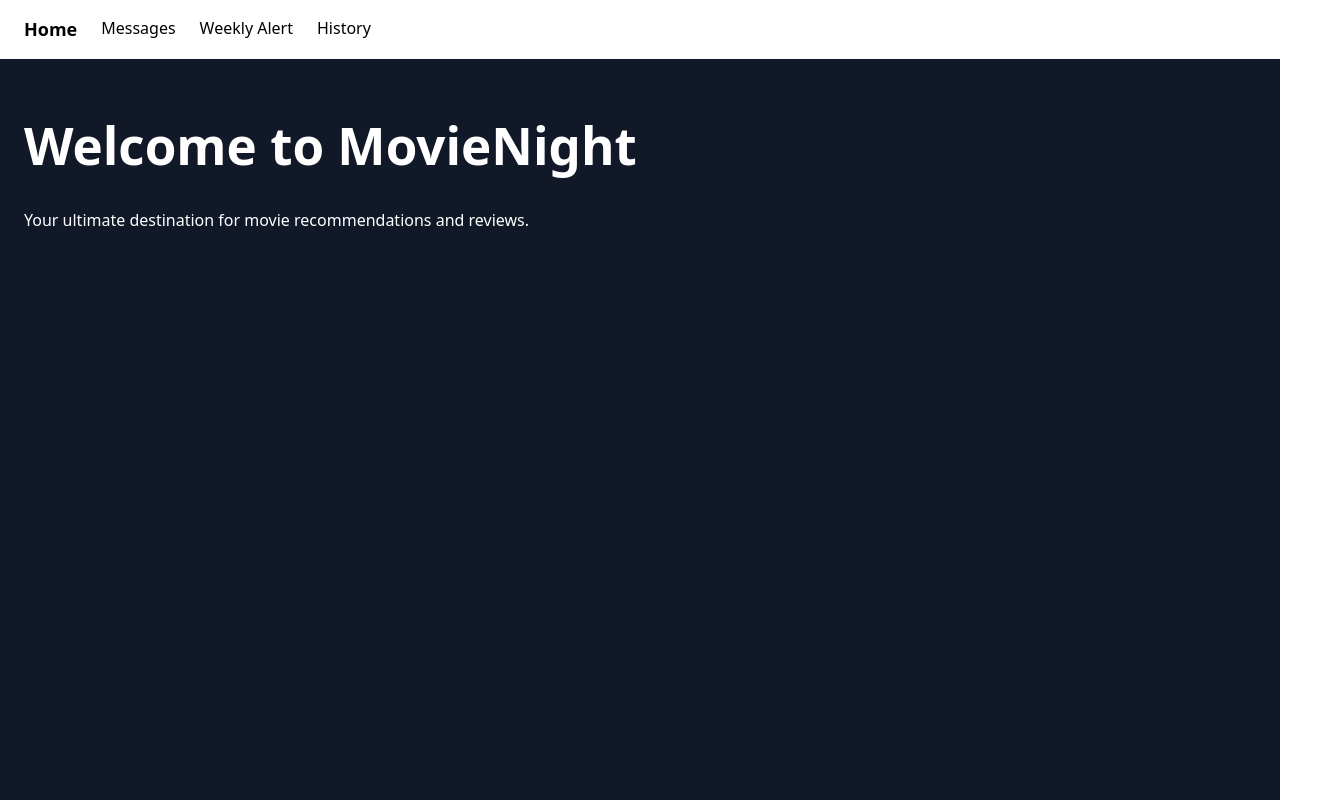
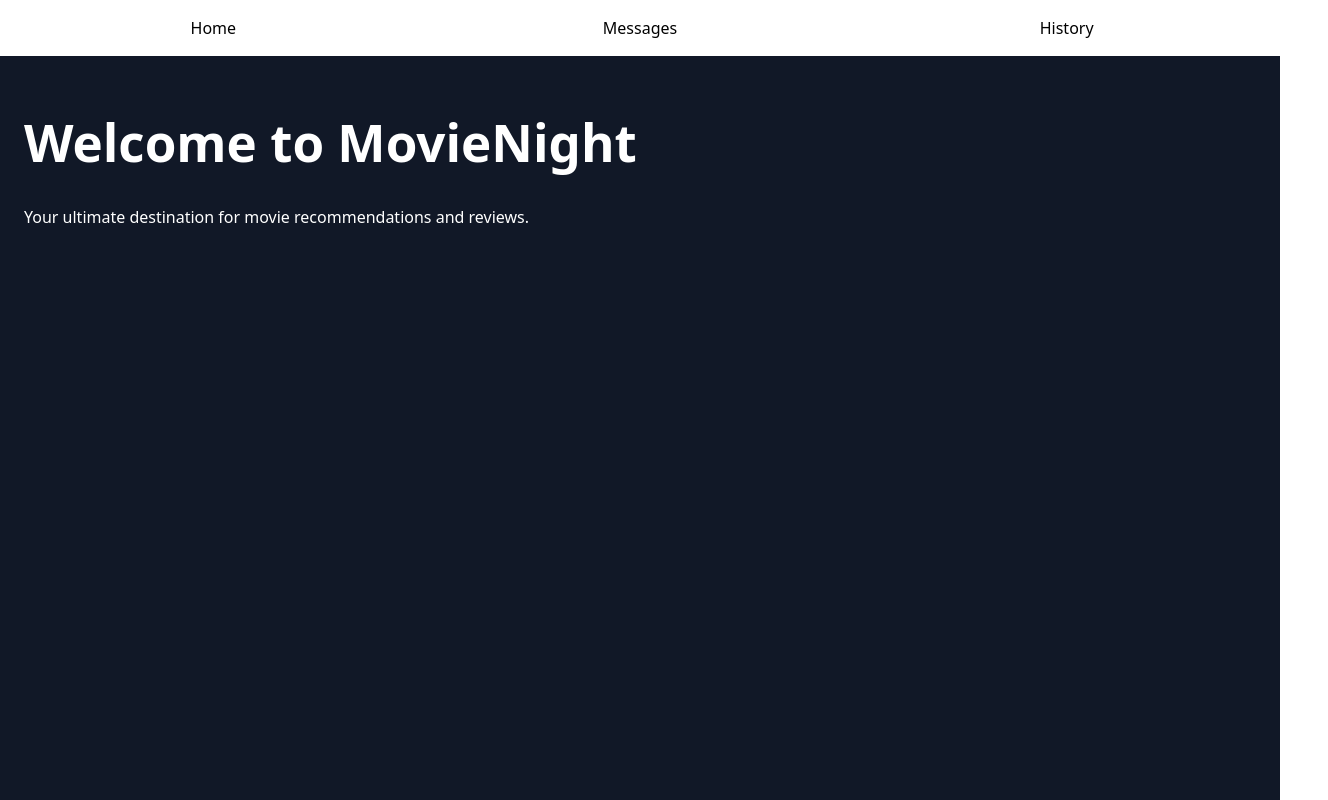
Before and after one commit to CamBlackwell/MovieNight, a React (Vite) app in the folder MovieNight/: page / in a window 1280 px wide. Shown: the whole page, 1328 px wide, since content can reach past the window. Built offline with nearby package versions, Linux system fonts and the light colour scheme.

Commit message:
feat: nav bar is now spaced and has boxes

```diff
--- a/MovieNight/src/App.css
+++ b/MovieNight/src/App.css
@@ -15,14 +15,48 @@ html, body {
   width: 100%;
   background-color: white;
   color: black;
-  padding: 1rem 1.5rem;
   position: sticky;
   top: 0;
   z-index: 1000;
-  display: flex;
-  gap: 1.5rem;
+  display: grid;
+grid-template-columns: 1fr 1fr 1fr;
+  justify-content: space-between;
 }
 
+.nav-left {
+  justify-content: center;
+  display: flex;
+  align-items: center;
+}
+
+.nav-center {
+  justify-content: center;
+  display: flex;
+  align-items: center;
+}
+
+.nav-right {
+  justify-content: center;
+  display: flex;
+  align-items: center;
+}
+
+.nav-box {
+  display: flex;
+  align-items: center;
+  justify-content: center;
+  padding: 1rem 2rem;
+  width: 100%;
+  border-radius: 0.4rem;
+  text-decoration: none;
+  color: inherit;
+  transition: background 0.2s ease;
+}
+
+
+.nav-box:hover {
+  background: rgba(0, 0, 0, 0.1);
+}
 
 .nav-link {
   text-decoration: none;
@@ -30,7 +64,7 @@ html, body {
 }
 
 .nav-link:hover {
-  text-decoration: underline;
+    color: #5c5050;
 }
 
 .nav-home {
--- a/MovieNight/src/App.jsx
+++ b/MovieNight/src/App.jsx
@@ -3,7 +3,6 @@ import "./App.css";
 
 import Home from "./pages/Home";
 import Message from "./pages/Messages";
-import WeeklyAlert from "./pages/WeeklyAlert";
 import MovieHistory from "./pages/MovieHistory";
 import NotFound from "./pages/NotFound";
 
@@ -12,17 +11,23 @@ export default function App() {
     <Router>
       <div className="app-container">
         <nav className="nav-bar">
-          <Link to="/" className="nav-link nav-home">Home</Link>
-          <Link to="/messages" className="nav-link">Messages</Link>
-          <Link to="/alert" className="nav-link">Weekly Alert</Link>
-          <Link to="/history" className="nav-link">History</Link>
+          <div className="nav-left">
+            <Link to="/" className="nav-link nav-box">Home</Link>
+          </div>
+
+          <div className="nav-center">
+            <Link to="/messages" className="nav-link nav-box">Messages</Link>
+          </div>
+
+          <div className="nav-right">
+            <Link to="/history" className="nav-link nav-box">History</Link>
+          </div>
         </nav>
 
         <main className="page-content">
           <Routes>
             <Route path="/" element={<Home />} />
             <Route path="/messages" element={<Message />} />
-            <Route path="/alert" element={<WeeklyAlert />} />
             <Route path="/history" element={<MovieHistory />} />
             <Route path="*" element={<NotFound />} />
           </Routes>
--- a/MovieNight/src/pages/WeeklyAlert.jsx
+++ /dev/null
@@ -1,8 +0,0 @@
-export default function WeeklyAlert() {
-  return (
-    <div>
-      <h1 className="text-2xl font-bold mb-4">Weekly Alert</h1>
-      <p className="text-lg">This is where you can view your weekly movie alerts and recommendations.</p>
-    </div>
-  );
-}
```
Also changed, not shown: MovieNight/src/banner.css (deleted, +0 -47 lines).
